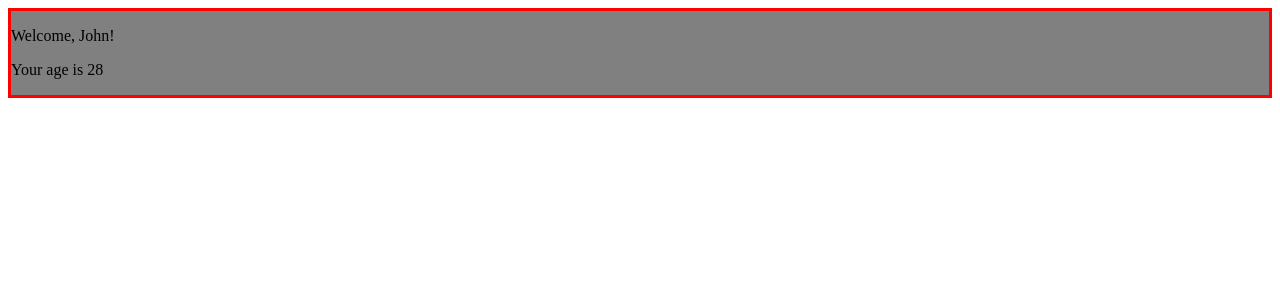
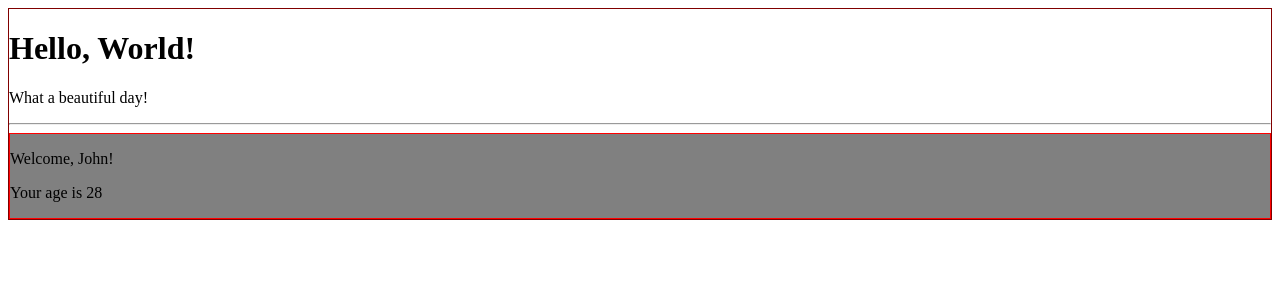
Before and after one commit to ndrSaba/react-exercise, a React (Create React App) app in the folder react-exercises/: page / in a window 1280 px wide. Shown: the top 300 px of the page. Built offline with nearby package versions, Linux system fonts and the light colour scheme.

Commit message:
primo test route

```diff
--- a/react-exercises/src/App.js
+++ b/react-exercises/src/App.js
@@ -1,10 +1,17 @@
+import { Routes, Route } from "react-router-dom";
+import { Container } from "./Container"
 import { Welcome } from "./Welcome";
-import { Routes, Route } from "react-router-dom";
+import { Counter } from "./Counter";
+import { Hello } from "./Hello";
+
 
 export function App() {
     return (
-        <Routes>
-           <Route path="/" element={<Welcome name='John' age={28}/>} />
-        </Routes>
+        <Container title={<Hello />}>
+            <Routes>
+                <Route path="/" element={<Welcome name='John' age={28} />} />
+                <Route path="counter" element={<Counter />} />
+            </Routes>
+        </Container>
     )
 }
--- a/react-exercises/src/Counter.js
+++ b/react-exercises/src/Counter.js
@@ -1,5 +1,4 @@
 import React, { useEffect, useState } from "react";
-import { CounterDisplay } from "./CounterDisplay";
 
 export function Counter({ initialValue = 0 }) {
     const [counter, setCounter] = useState(initialValue)
@@ -11,13 +10,9 @@ export function Counter({ initialValue = 0 }) {
         return () => {
             clearInterval(_timer);
         }
-    })
+    }, [counter])
 
     return (
-
-        <div>
-            <CounterDisplay count={counter} />
-        </div>
-
+            <h2>Counter: {counter} </h2>
     )
 }
--- a/react-exercises/src/Root.js
+++ b/react-exercises/src/Root.js
@@ -1,10 +1,12 @@
 import { BrowserRouter } from "react-router-dom";
 import { App } from "./App";
 
-export function Root(){
-    return(
-        <BrowserRouter>
-            <App/>
-        </BrowserRouter>
+export function Root() {
+    return (
+        <div>
+            <BrowserRouter>
+                <App />
+            </BrowserRouter>
+        </div>
     )
 }
--- a/react-exercises/src/index.css
+++ b/react-exercises/src/index.css
@@ -1,12 +1,9 @@
 .welcome {
     background-color: gray;
-    border: 3px solid red;
+    border: 1px solid red;
 }
 
 .container {
-    display: flex;
-    flex-direction: column;
     background-color: white;
-    border: 3px solid red;
-    padding: 20px;
+    border: 1px solid maroon;
 }
--- a/react-exercises/src/index.js
+++ b/react-exercises/src/index.js
@@ -1,13 +1,9 @@
-import { createRoot } from 'react-dom/client';
+import {createRoot} from 'react-dom/client';
+import { Root } from './Root';
 import './index.css';
-import { Root } from './Root';
-import React from 'react';
 
-const container = document.getElementById('root');
+
+const container = document.querySelector('#root');
 const root = createRoot(container);
 
-root.render(
-    <React.Fragment>
-        <Root />
-    </React.Fragment>
-    );
+root.render(<Root />);
```
